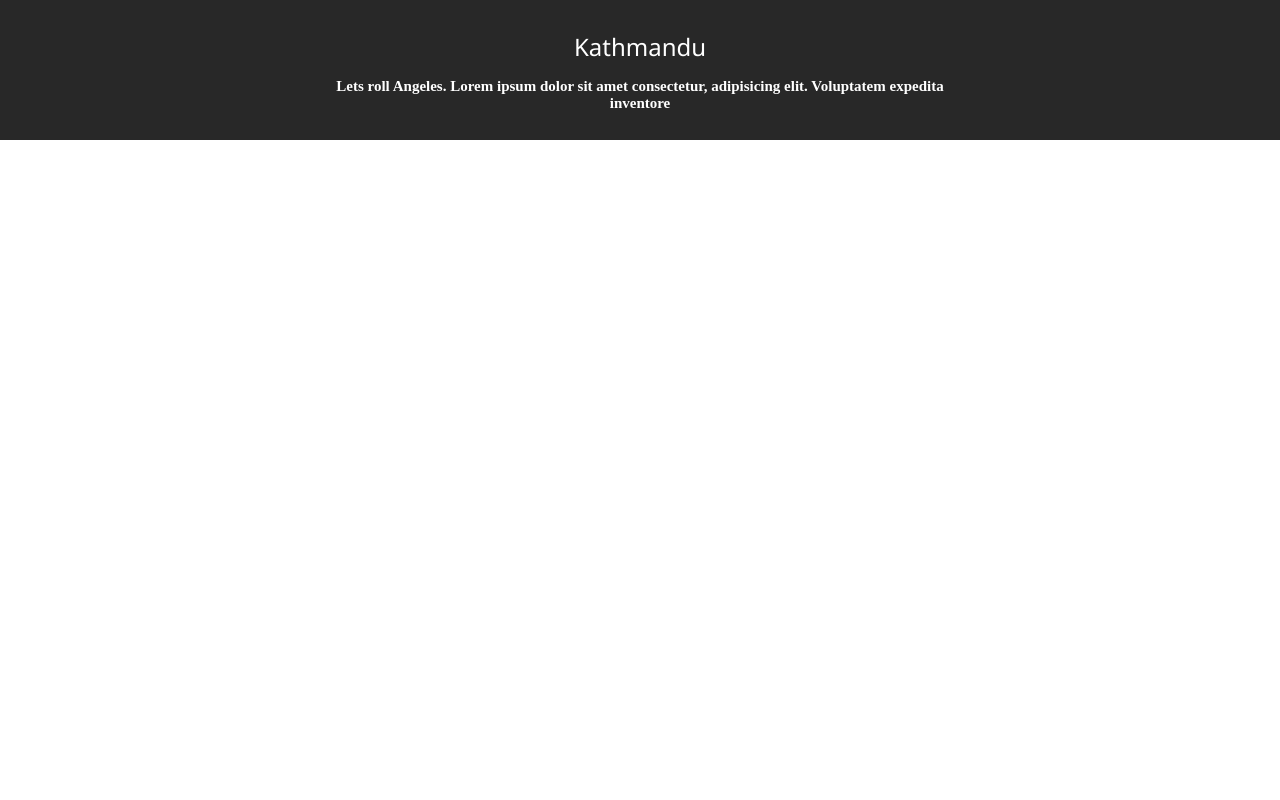
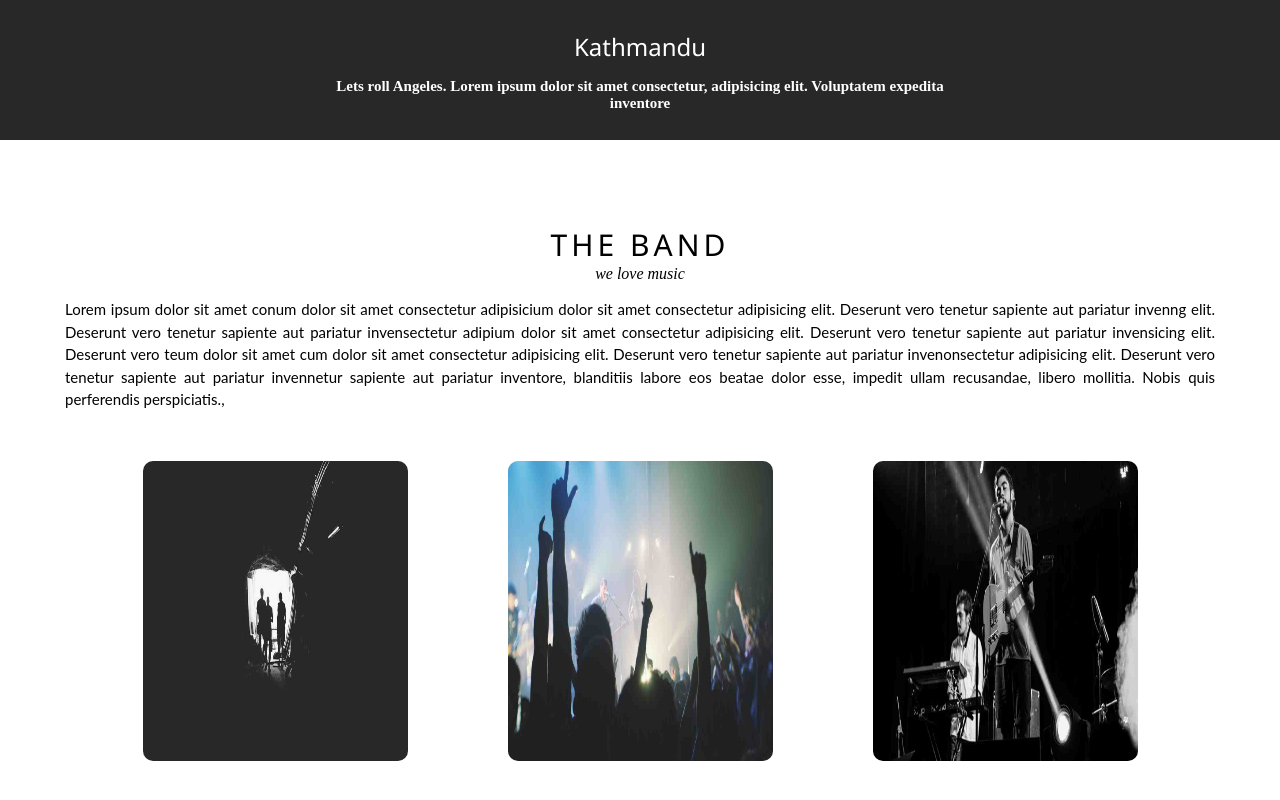
Before and after one commit to susan8848/Music-Ticket-Booking, a React (Vite) app: page / in a window 1280 px wide. Shown: the part 760-1560 px from the top of the page. Before the commit the page ends 904 px from the top, so only its background shows below. Built offline with nearby package versions, Linux system fonts and the light colour scheme.

Commit message:
banner created

```diff
--- a/src/App.css
+++ b/src/App.css
@@ -20,8 +20,8 @@
   --secondary-color: #fff;
   --red-color: #f44336;
   --hover-color: #f9f3f3;
+  --sectionpadding: 80px 0;
 }
-
 h1,
 h2,
 h3,
--- a/src/App.jsx
+++ b/src/App.jsx
@@ -1,6 +1,6 @@
 import "./App.css";
 import MusicSlider from "./components/Carousel/slide";
-import Footer from "./layouts/Footer";
+import Banner from "./layouts/Banner";
 import Navbar from "./layouts/navbar/index";
 
 function App() {
@@ -8,6 +8,7 @@
     <>
       <Navbar />
       <MusicSlider />
+      <Banner />
     </>
   );
 }
--- /dev/null
+++ b/src/layouts/Banner/index.jsx
@@ -0,0 +1,55 @@
+import aImage from "../../assets/images/a.jpg";
+import bImage from "../../assets/images/b.jpg";
+
+import cImage from "../../assets/images/c.jpg";
+
+import "./style.css";
+
+const bands = () => {
+  const band_banner = [
+    {
+      title: "The band",
+      sub_title: "we love music",
+      description:
+        "Lorem ipsum dolor sit amet conum dolor sit amet consectetur adipisicium dolor sit amet consectetur adipisicing elit. Deserunt vero tenetur sapiente aut pariatur invenng elit. Deserunt vero tenetur sapiente aut pariatur invensectetur adipium dolor sit amet consectetur adipisicing elit. Deserunt vero tenetur sapiente aut pariatur invensicing elit. Deserunt vero teum dolor sit amet cum dolor sit amet consectetur adipisicing elit. Deserunt vero tenetur sapiente aut pariatur invenonsectetur adipisicing elit. Deserunt vero tenetur sapiente aut pariatur invennetur sapiente aut pariatur inventore, blanditiis labore eos beatae dolor esse, impedit ullam recusandae, libero mollitia. Nobis quis perferendis perspiciatis.,",
+      images: [aImage, bImage, cImage],
+      headings: ["XYZ, ABC, SDE"],
+    },
+  ];
+
+  return (
+    <>
+      <div className="band">
+        {band_banner.map((band, index) => (
+          <div key={index}>
+            <div className="band-content">
+              <h3>{band.title}</h3>
+              <i>{band.sub_title}</i>
+              <p>{band.description}</p>
+            </div>
+            <div className="images-music">
+              {/* {band.heading.map((heading, headingIndex) => (
+                <h3
+                  key={headingIndex}
+                  src={heading}
+                  className="band-title"
+                  alt={`Heading ${headingIndex + 1}`}
+                />
+              ))} */}
+              {band.images.map((image, imgIndex) => (
+                <img
+                  key={imgIndex}
+                  src={image}
+                  className="band-img"
+                  alt={`Example ${imgIndex + 1}`}
+                />
+              ))}
+            </div>
+          </div>
+        ))}
+      </div>
+    </>
+  );
+};
+
+export default bands;
--- /dev/null
+++ b/src/layouts/Banner/style.css
@@ -0,0 +1,29 @@
+.band {
+  padding: var(--sectionpadding);
+  max-width: 1150px;
+  margin: 0 auto;
+}
+
+.band-img {
+  height: 300px;
+  width: 265px;
+  margin: 0 50px;
+  border-radius: 10px;
+}
+
+.band-content h3 {
+  font-family: var(--titlefont);
+  letter-spacing: 4px;
+  font-size: 30px;
+  text-transform: uppercase;
+}
+.band-content p {
+  font-family: var(--parafont);
+  font-size: 15px;
+  text-align: justify;
+  line-height: 1.5;
+}
+
+.images-music {
+  margin-top: 50px;
+}
```
Also changed, not shown: src/layouts/Banner/banner.jsx (added, +7 -0 lines).
